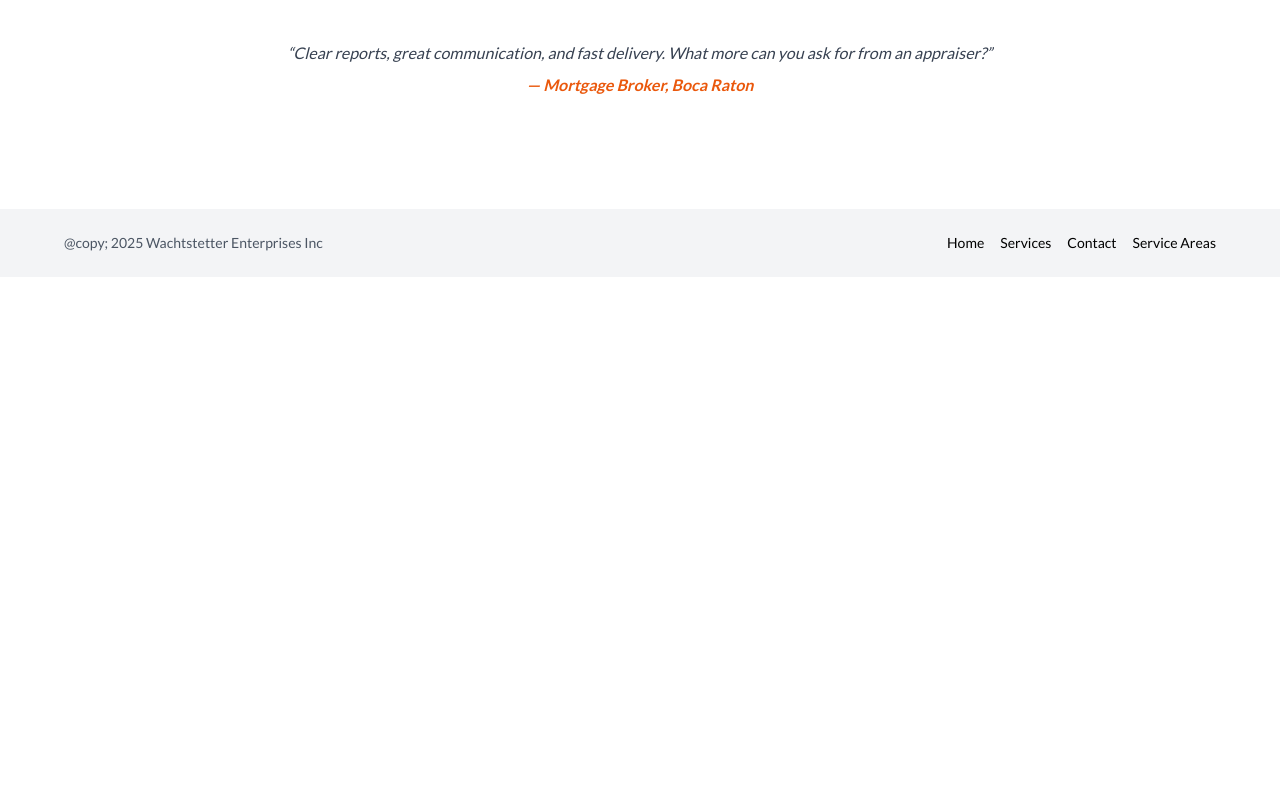
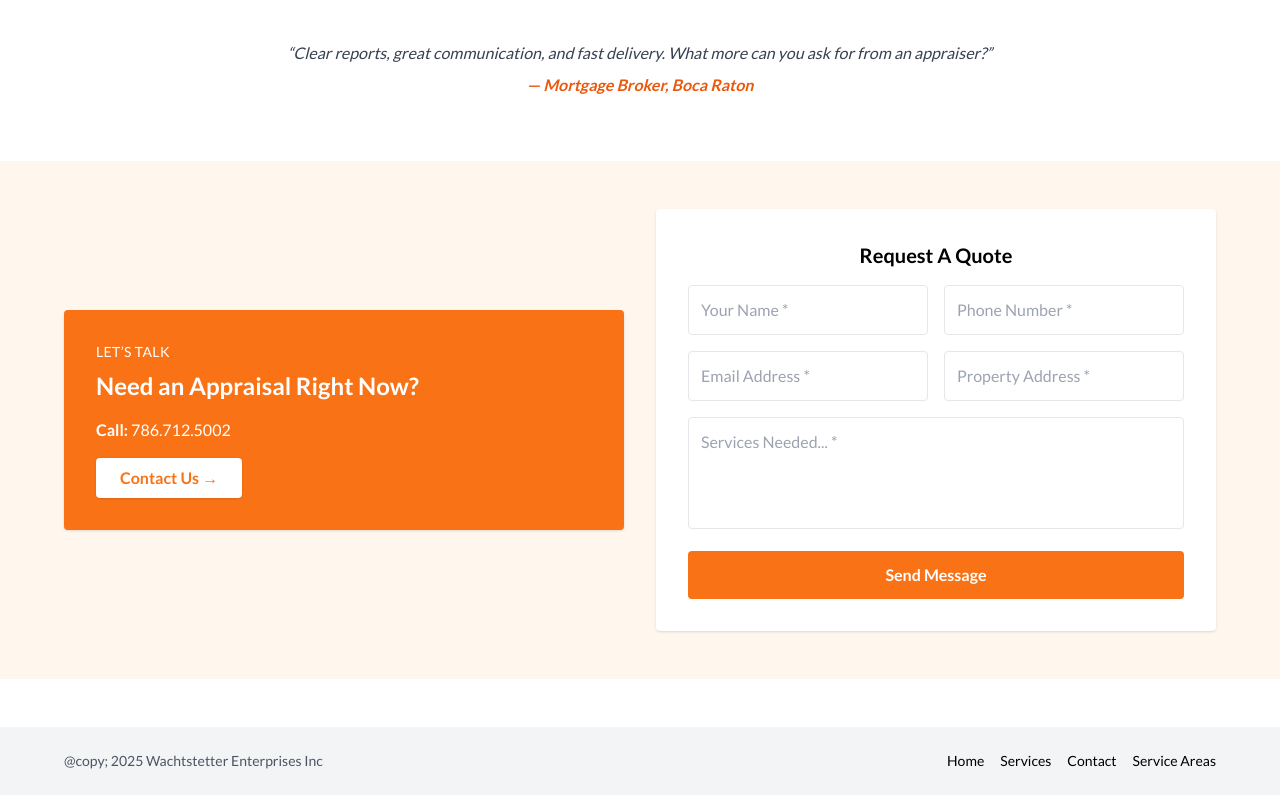
Before and after one commit to DaphneAcher/real-estate-appraisal, a React (Vite) app: page / in a window 1280 px wide. Shown: the part 1929-2724 px from the top of the page. Before the commit the page ends 2206 px from the top, so only its background shows below. Built offline with nearby package versions, Linux system fonts and the light colour scheme.

Commit message:
add quote CRM component

```diff
--- /dev/null
+++ b/src/components/Quote.jsx
@@ -0,0 +1,37 @@
+export default function Quote () {
+  return (
+    <section className="bg-orange-50 py-12 px-6">
+      <div className="max-w-6xl mx-auto grid grid-cols-1 lg:grid-cols-2 gap-8 items-center">
+        {/* Left Side */}
+        <div className="bg-orange-500 text-white p-8 rounded shadow">
+          <p className="uppercase tracking-wide text-sm mb-2">Let’s Talk</p>
+          <h3 className="text-2xl font-bold mb-4">Need an Appraisal Right Now?</h3>
+          <p className="mb-4">
+            <strong>Call:</strong> 786.712.5002
+          </p>
+          <a
+            href="/contact"
+            className="inline-block bg-white text-orange-500 font-semibold px-6 py-2 rounded shadow hover:bg-orange-100"
+          >
+            Contact Us →
+          </a>
+        </div>
+
+        {/* Right Side */}
+        <form className="bg-white p-8 rounded shadow space-y-4">
+          <h3 className="text-xl font-bold text-center mb-4">Request A Quote</h3>
+          <div className="grid grid-cols-1 md:grid-cols-2 gap-4">
+            <input type="text" placeholder="Your Name *" className="border p-3 rounded" required />
+            <input type="tel" placeholder="Phone Number *" className="border p-3 rounded" required />
+            <input type="email" placeholder="Email Address *" className="border p-3 rounded md:col-span-1" required />
+            <input type="text" placeholder="Property Address *" className="border p-3 rounded md:col-span-1" required />
+          </div>
+          <textarea placeholder="Services Needed... *" className="border p-3 rounded w-full h-28 resize-none" required />
+          <button className="bg-orange-500 hover:bg-orange-600 text-white font-semibold px-6 py-3 rounded w-full">
+            Send Message
+          </button>
+        </form>
+      </div>
+    </section>
+  );
+}
--- a/src/pages/About.jsx
+++ b/src/pages/About.jsx
@@ -1,3 +1,5 @@
+import Quote from "../components/Quote"
+
 export default function About() {
   return (
     <>
@@ -52,6 +54,8 @@ export default function About() {
       </ul>
     </section>
 
+    <Quote />
+
     </>
 
   );
--- a/src/pages/Home.jsx
+++ b/src/pages/Home.jsx
@@ -1,3 +1,5 @@
+import Quote from "../components/Quote"
+
 export default function Home() {
   return (
     <>
@@ -64,6 +66,7 @@ export default function Home() {
       </div>
     </section>
 
+    <Quote />
 
 
     </>
--- a/src/pages/Services.jsx
+++ b/src/pages/Services.jsx
@@ -1,3 +1,5 @@
+import Quote from "../components/Quote"
+
 export default function Services() {
   return (
     <>
@@ -31,6 +33,7 @@ export default function Services() {
         </div>
       </section>
 
+      <Quote />
     </>
   )
 }
```
